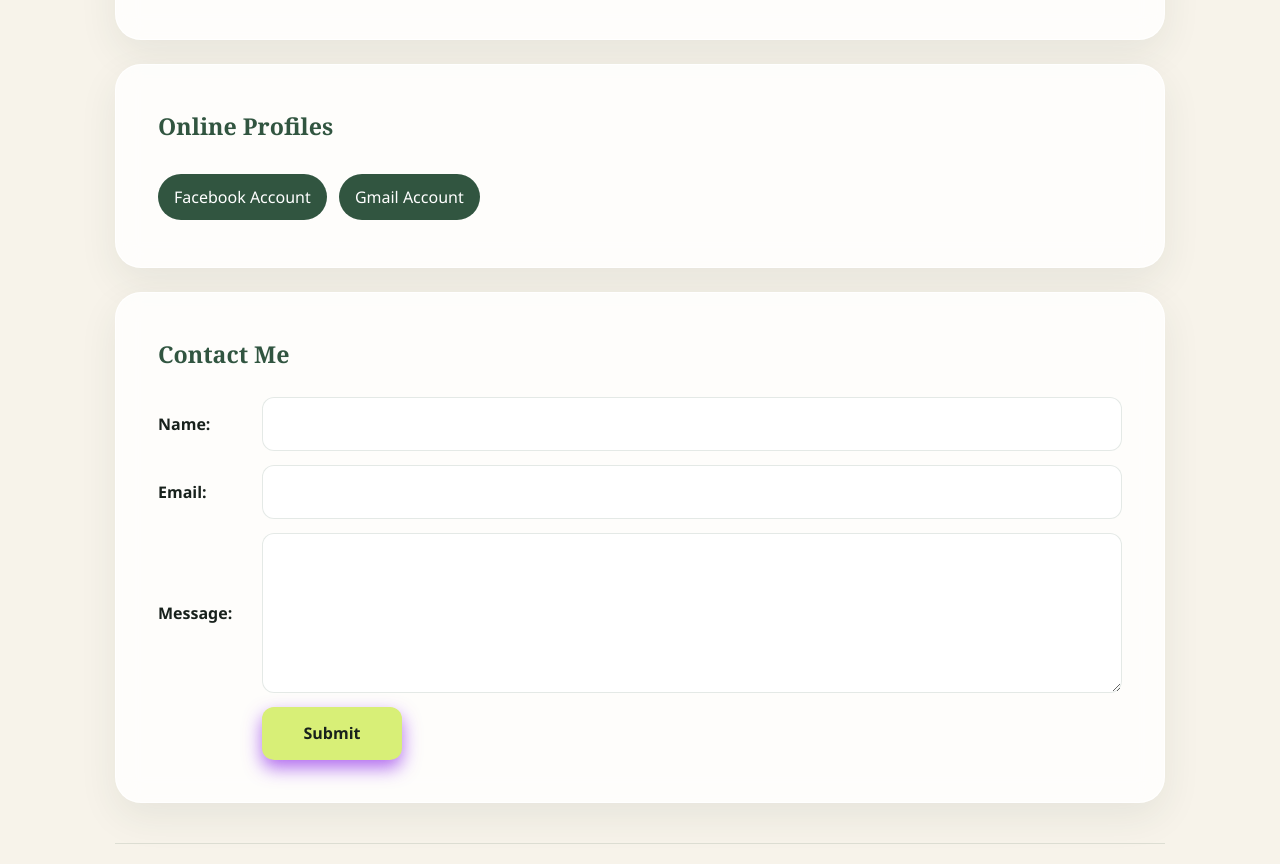
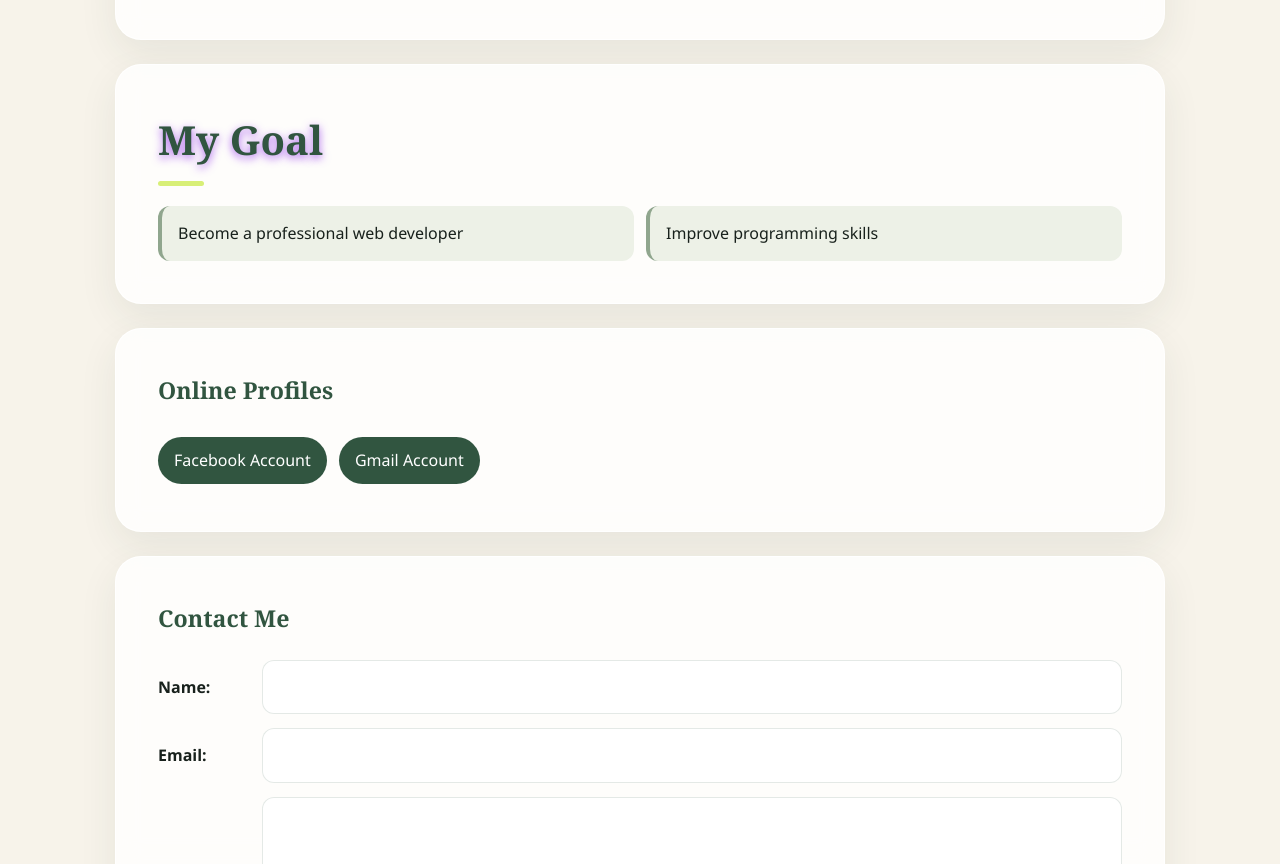
Before and after one commit to johnmichealjabagat07-a11y/JABAGAT-project-1, a plain HTML site: page index.html in a window 1280 px wide. Shown: the part 2325-3189 px from the top of the page. Drawn offline with Linux system fonts and the light colour scheme.

Commit message:
added My goal

```diff
--- a/index.html
+++ b/index.html
@@ -61,6 +61,14 @@
   </ul>
 </section>
 
+<section id="goal">
+  <h2>My Goal</h2>
+  <ul>
+    <li>Become a professional web developer</li>
+    <li>Improve programming skills</li>
+  </ul>
+</section>
+
 <section id="profiles">
   <h3>Online Profiles</h3>
   <a href="https://www.facebook.com" target="_blank">Facebook Account</a>
--- a/style.css
+++ b/style.css
@@ -136,7 +136,8 @@
     #about h2,
     #education h2,
     #skills h2,
-    #hobbies h2 {
+    #hobbies h2,
+    #goal h2 {
       text-shadow: 0 3px 8px rgba(147, 51, 234, 0.75);
     }
 
```
